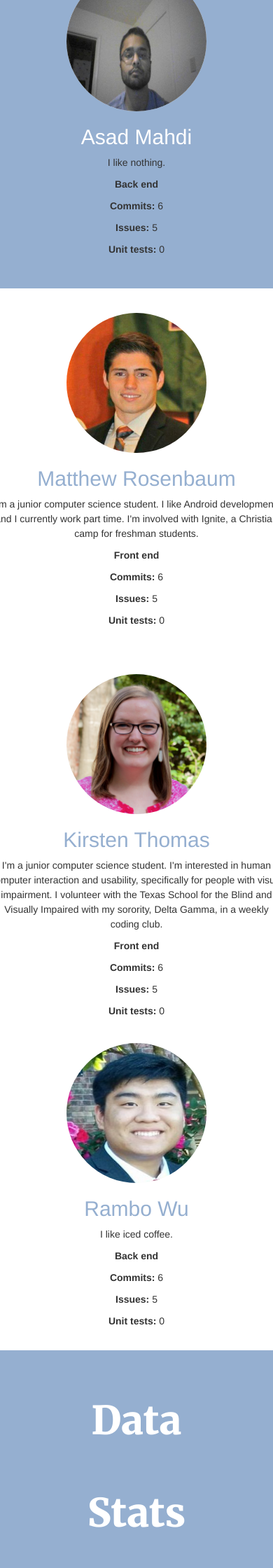
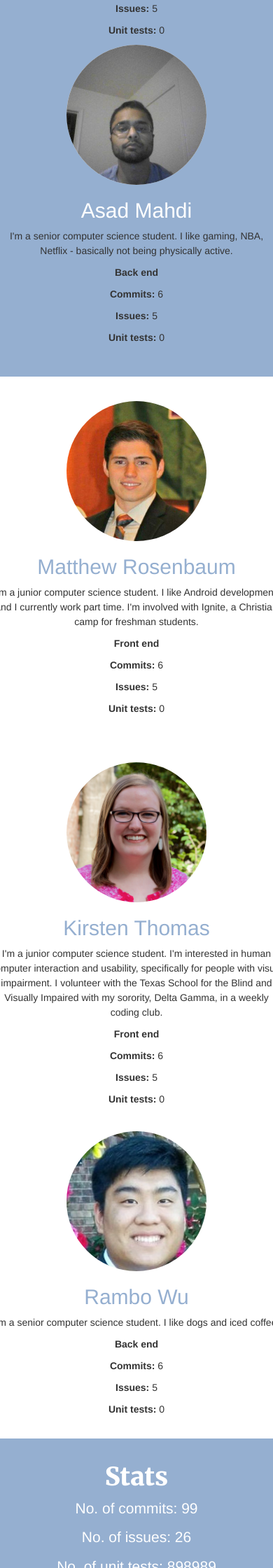
Before and after one commit to cs373gc-fall-2016/SWEetOutdoors, a Flask app: page /about in a window 390 px wide; the page is wider, and only the part inside the window is pictured. Shown: the part 1720-3960 px from the top of that part at 70% size. Run offline with Flask 2, Linux system fonts and the light colour scheme; some libraries are stand-ins or nearby versions.

Commit message:
fixing some stuff on the About page

```diff
--- a/app/static/style/about.css
+++ b/app/static/style/about.css
@@ -9,7 +9,7 @@
   margin-bottom: 5em;
 }
 
-.title h1 {
+#title1 {
   color: white;
   font-size: 4em;
 }
@@ -86,15 +86,26 @@ li {
   ------------------------
 */
 
-.title.title2 h1 {
+.stats.col-lg-4 .title {
+  margin-bottom: 2%;
+}
+
+.stats.col-lg-4 h1 {
 	margin-bottom: 0;
+  color: white;
 }
 
 .stats.col-lg-4 p {
   color: white;
   font-size: 1.5em;
+  padding-left: 1em;
+  padding-right: 1em;
 }
 
-.stats.col-lg-4{
+.stats.col-lg-4 {
   margin-top: -2.5em;
 }
+
+/*#tools.stats.col-lg-4 {
+  padding-right: 0;
+}*/
--- a/app/static/style/stylesheet.css
+++ b/app/static/style/stylesheet.css
@@ -8,16 +8,12 @@ html {
   height: 100vh;
   padding: 0;
   margin: 0;
+  /*overflow-x: hidden;*/
 }
 
 li {
   color: black;
   font-size: 1.5em;
-}
-
-ul {
-  margin-left: auto;
-  margin-right: auto;
 }
 
 /*
--- a/app/templates/about.html
+++ b/app/templates/about.html
@@ -32,7 +32,7 @@
           <div class="col-lg-3">
             <img class="member" src="../static/img/Didi.jpeg">
             <h2>Didi Crous</h2>
-            <p>I like running.</p>
+            <p>I'm a senior computer science student. I like singing, tacos and spending time outside when I'm not coding. I am currently looking forward to graduating so that I can spend a few months running around Europe.</p>
             <p><b>Front end</b></p>
             <p><b>Commits:</b> 6</p>
             <p><b>Issues:</b> 5</p>
@@ -41,7 +41,7 @@
           <div class="col-lg-3">
             <img class="member"  src="../static/img/Ali.jpg">
             <h2>Ali Darwiche</h2>
-            <p>I like working.</p>
+            <p>I'm a senior double majoring in computer science and business, and want to be a technical project manager after graduation. I can hit a C7 vocally.</p>
             <p><b>Back end</b></p>
             <p><b>Commits:</b> 6</p>
             <p><b>Issues:</b> 5</p>
@@ -50,8 +50,7 @@
           <div class="col-lg-3">
             <img class="member"  src="../static/img/Elizabeth.jpg">
             <h2>Elizabeth Haynes</h2>
-            <p>I'm a junior computer science student. I'm involved with the UTCS (WiCS) Makers Club, and I'm currently interning for
-            Hewlett Packard Enterprise. I enjoy crafting, specifically crochet. </p>
+            <p>I'm a junior computer science student. I'm the head of the UTCS (WiCS) Makers Club, and I'm currently interning for Hewlett Packard Enterprise. I enjoy crafting, specifically crochet. </p>
             <p><b>Front end</b></p>
             <p><b>Commits:</b> 6</p>
             <p><b>Issues:</b> 5</p>
@@ -60,7 +59,7 @@
           <div class="col-lg-3">
             <img class="member"  src="../static/img/Asad.jpg">
             <h2>Asad Mahdi</h2>
-            <p>I like nothing.</p>
+            <p>I'm a senior computer science student. I like gaming, NBA, Netflix - basically not being physically active.</p>
             <p><b>Back end</b></p>
             <p><b>Commits:</b> 6</p>
             <p><b>Issues:</b> 5</p>
@@ -96,7 +95,7 @@
           <div class="col-lg-4">
             <img class="member"  src="../static/img/Rambo.jpg">
             <h2>Rambo Wu</h2>
-            <p>I like iced coffee.</p>
+            <p>I'm a senior computer science student. I like dogs and iced coffee.</p>
             <p><b>Back end</b></p>
             <p><b>Commits:</b> 6</p>
             <p><b>Issues:</b> 5</p>
@@ -109,45 +108,33 @@
 
     <div id="row3" class="row">
       <div class="row">
-
-        <div class="col-lg-4">
+        <div class="col-lg-4 stats">
           <div class="title">
-            <h1 class="title2">Data</h1>
+            <h1>Stats</h1>
           </div>
-        </div>
-
-        <div class="col-lg-4">
-          <div class="title">
-            <h1 class="title2">Stats</h1>
-          </div>
-        </div>
-
-        <div class="col-lg-4">
-          <div class="title">
-            <h1 class="title2">Tools</h1>
-          </div>
-        </div>
-      </div>
-
-      <div class="row">
-        <div class="col-lg-4 stats">
           <p>No. of commits: 99</p>
           <p>No. of issues: 26</p>
           <p>No. of unit tests: 898989</p>
           <p>Apiary API: <a href ="https://app.apiary.io/sweetoutdoors/">Apiary API</a></p>
-            <p>Github Issue Tracker: <a href="https://github.com/cs373gc-fall-2016/SWEetOutdoors/issues">Issues</a></p>
-            <p>Github Repo: <a href="https://github.com/cs373gc-fall-2016/SWEetOutdoors">Github Repo</a></p>
-            <p>Github Wiki: <a href="https://github.com/cs373gc-fall-2016/SWEetOutdoors/wiki">Github Wiki</a></p>
+          <p>GitHub Issue Tracker: <a href="https://github.com/cs373gc-fall-2016/SWEetOutdoors/issues">Issues</a></p>
+          <p>GitHub Repo: <a href="https://github.com/cs373gc-fall-2016/SWEetOutdoors">GitHub Repo</a></p>
+          <p>GitHub Wiki: <a href="https://github.com/cs373gc-fall-2016/SWEetOutdoors/wiki">GitHub Wiki</a></p>
         </div>
 
         <div class="col-lg-4 stats">
+          <div class="title">
+            <h1>Data</h1>
+          </div>
           <p>API: <a href ="https://developers.google.com/places/">Google Places</a></p>
           <p>API: <a href ="http://developer.active.com/docs/v2_Activity_API_Search">Activity Search</a></p>
           <p>API: <a href ="http://developer.active.com/docs/read/Campground_Search_API">Campground Search</a></p>
           <p>API: <a href ="https://www.mediawiki.org/wiki/API:Main_page">MediaWiki</a></p>
        </div>
 
-       <div class="col-lg-4 stats">
+       <div class="col-lg-4 stats" id="tools">
+          <div class="title">
+            <h1>Tools</h1>
+          </div>
           <p>Bootstrap: An HTML, CSS, and JavaScript framework used heavily to design and style all of the pages of the site.</p>
           <p>Flask: A Python web framework powering this web application.</p>
           <p>Slack: A messaging application used for communication, with integration to our GitHub repositories.</p>
--- a/app/templates/campgroundInstances/BearCreek.html
+++ b/app/templates/campgroundInstances/BearCreek.html
@@ -28,7 +28,6 @@
       <h1>Bear Creek</h1>
     </div>
 
-
     <div class="row">
       <div class="col-md-2">
       </div>
```
Also changed, not shown: app/templates/parkInstances/BigBend.html (+2 -80 lines), states_API.py (+4 -4 lines), app/static/img/Ali.jpg, app/static/img/Asad.jpg, app/static/img/Rambo.jpg. Lines whose indentation alone changed are shown as unchanged.
